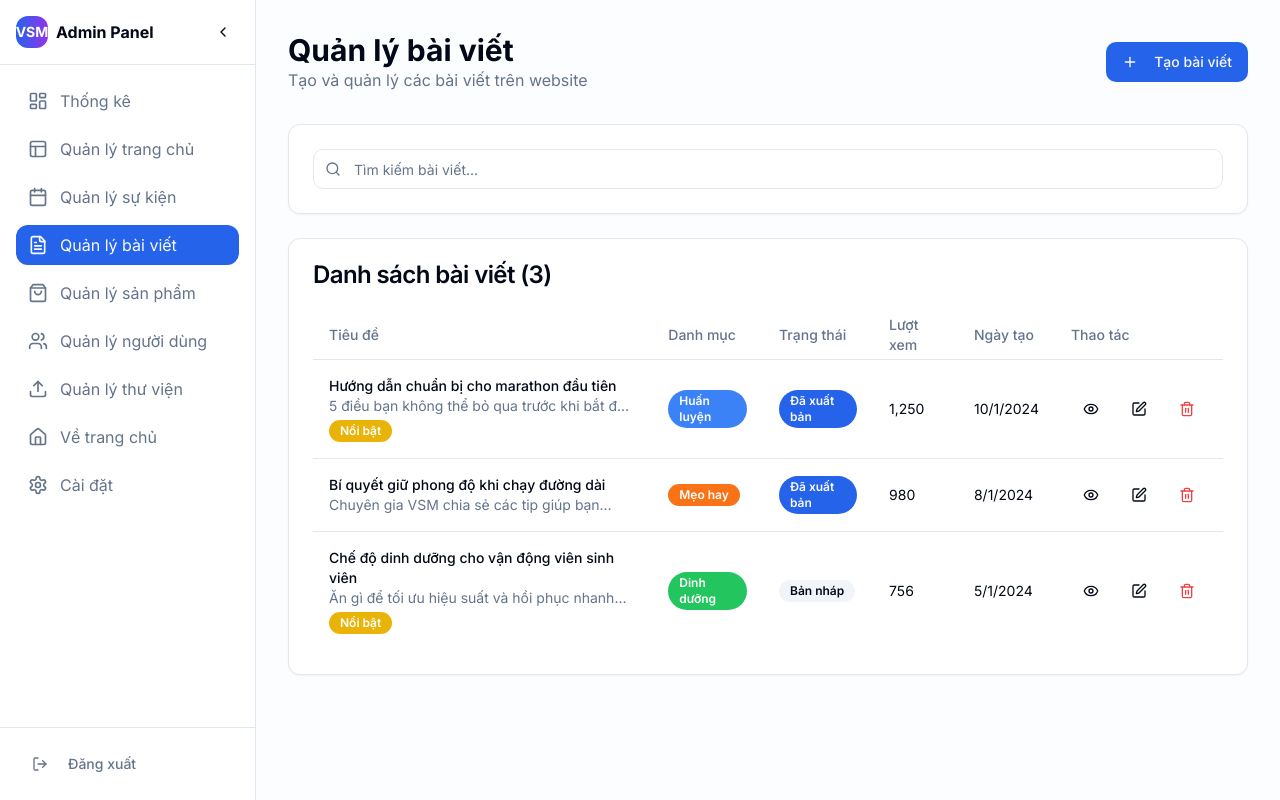
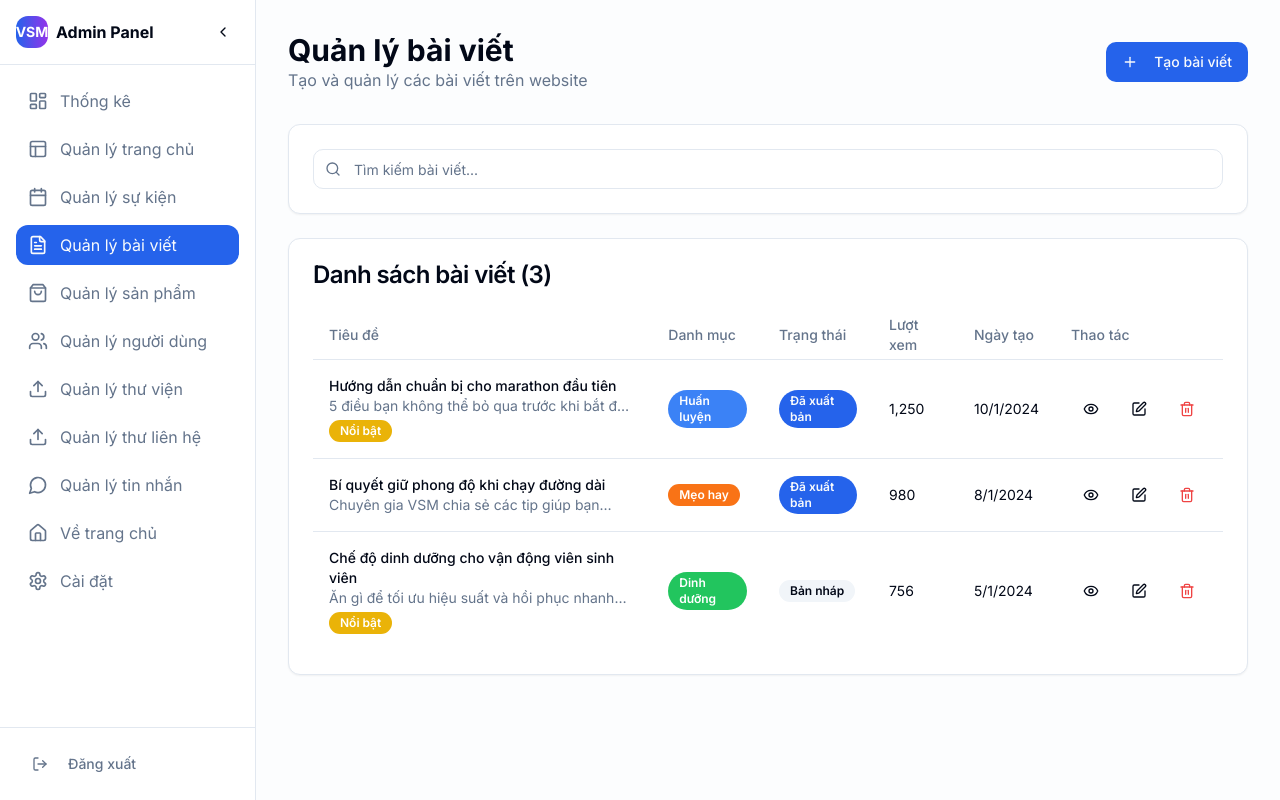
Before and after one commit to NguyenDung0101/VSM-events-v1, a Next.js app: page /admin/posts in a window 1280 px wide. Built offline with nearby package versions, Linux system fonts and the light colour scheme.

Commit message:
update admin

```diff
--- a/components/admin/admin-sidebar.tsx
+++ b/components/admin/admin-sidebar.tsx
@@ -18,6 +18,7 @@ import {
   Layout,
   Upload,
   House,
+  MessageCircle,
 } from "lucide-react";
 import { useAuth } from "@/contexts/auth-context";
 
@@ -29,6 +30,8 @@ const menuItems = [
   { href: "/admin/products", label: "Quản lý sản phẩm", icon: ShoppingBag },
   { href: "/admin/users", label: "Quản lý người dùng", icon: Users },
   { href: "/admin/uploads", label: "Quản lý thư viện", icon: Upload },
+  { href: "/admin/contacts", label: "Quản lý thư liên hệ", icon: Upload },
+  { href: "/admin/messages", label: "Quản lý tin nhắn", icon: MessageCircle },
   { href: "/", label: "Về trang chủ", icon: House },
   { href: "/admin/settings", label: "Cài đặt", icon: Settings },
 ];
```
